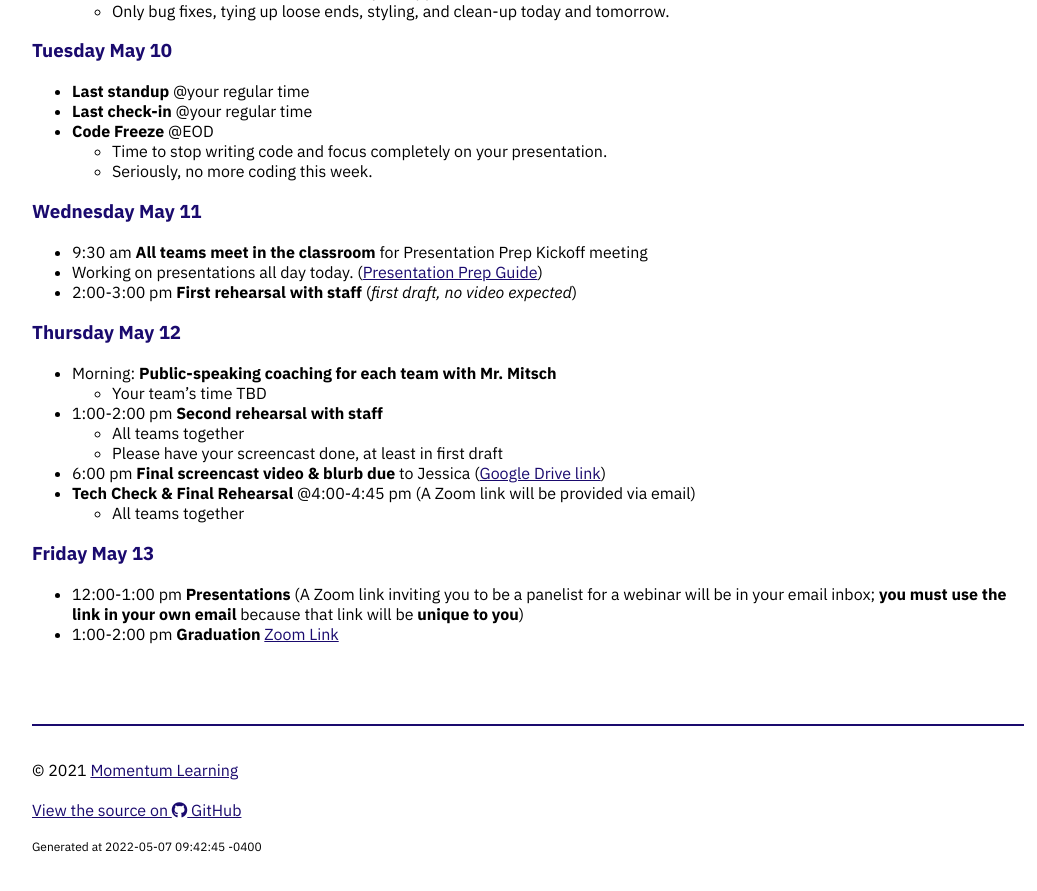
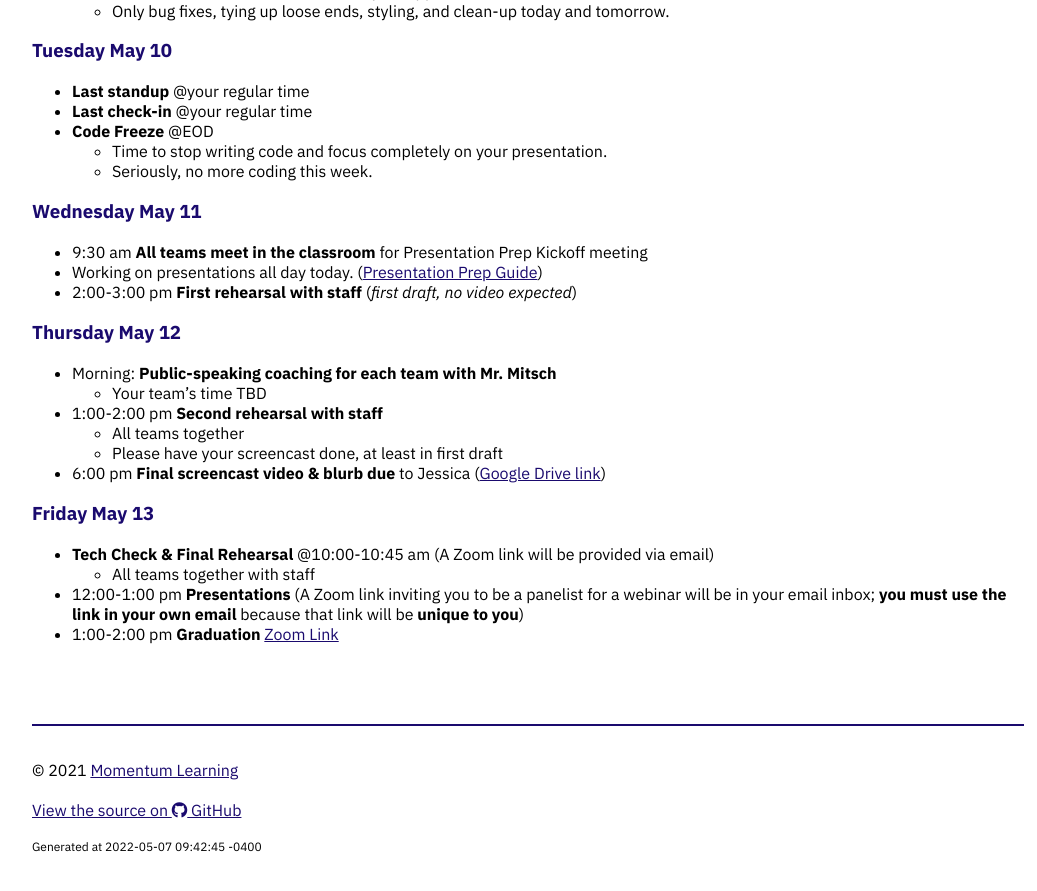
Before and after one commit to Momentum-Team-15/momentum-team-15.github.io, a Jekyll site: the page built from phase-4-schedule.md, in a window 1280 px wide and 900 px high, scrolled down 974 px. Shown: the top 891 px of the window, without its empty margins (112-1149 px from the left). Built offline with Jekyll 4.4.1, drawn with Linux system fonts in a browser that asks for light colours; nearby versions of some CDN libraries.

Commit message:
Update tech check time

```diff
--- a/phase-4-schedule.md
+++ b/phase-4-schedule.md
@@ -72,10 +72,11 @@ layout: default
     - All teams together
     - Please have your screencast done, at least in first draft
 - 6:00 pm **Final screencast video & blurb due** to Jessica  ([Google Drive link](https://drive.google.com/drive/folders/1YVwm2f6juqblb6Qg24pQxbGO5vDboUw1?usp=sharing))
-- **Tech Check & Final Rehearsal** @4:00-4:45 pm (A Zoom link will be provided via email)
-    - All teams together
+
 
 ### Friday May 13
 
+- **Tech Check & Final Rehearsal** @10:00-10:45 am (A Zoom link will be provided via email)
+    - All teams together with staff
 - 12:00-1:00 pm **Presentations** (A Zoom link inviting you to be a panelist for a webinar will be in your email inbox; **you must use the link in your own email** because that link will be **unique to you**)
 - 1:00-2:00 pm **Graduation** [Zoom Link](https://us02web.zoom.us/j/84823418905?pwd=Vmh6bWxGUTlkOVJHRHV6VHBnOFZNZz09)
```
